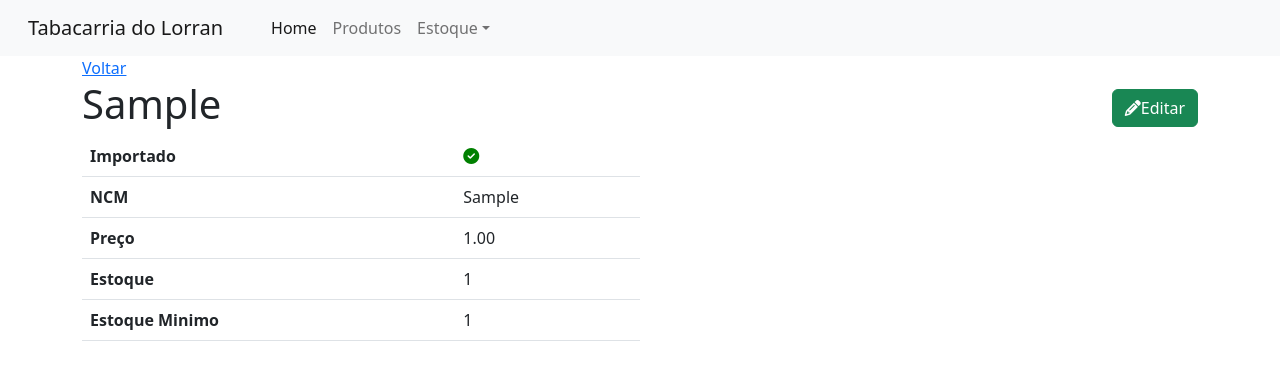
After one commit to SrNotlew/TabacariaLorran, a Django app: page /produto/1/ in a window 1280 px wide. The commit adds this page. Shown: the top 380 px of the page. Run offline with Django 4.2, Linux system fonts and the light colour scheme; tables that the repository leaves empty hold one stand-in row (values such as "Sample post"); some libraries are stand-ins or nearby versions.

Commit message:
Produtos: lista detalhes de produtos. Close #11

```diff
--- a/core/templates/base.html
+++ b/core/templates/base.html
@@ -16,7 +16,17 @@
     <!-- Bootstrap CSS -->
     <link rel="stylesheet" href="https://cdn.jsdelivr.net/npm/bootstrap@5.2.2/dist/css/bootstrap.rtl.min.css" integrity="sha384-7mQhpDl5nRA5nY9lr8F1st2NbIly/8WqhjTp+0oFxEA/QUuvlbF6M1KXezGBh3Nb" crossorigin="anonymous">
 
-    {% block css %} {% endblock css %}
+    {% block css %}
+    <style>
+        .ok{
+            color: green;
+        }
+
+        .no{
+            color: red;
+        }
+    </style>
+    {% endblock css %}
 </head>
 <body>
 {% include "includes/nav.html" %}
--- a/core/templates/includes/nav.html
+++ b/core/templates/includes/nav.html
@@ -1,16 +1,16 @@
 <nav class="navbar navbar-expand-lg bg-light">
     <div class="container-fluid">
-      <a class="navbar-brand" href="#">Tabacarria do Lorran</a>
+      <a class="navbar-brand" href="{% url 'core:index'%}">Tabacarria do Lorran</a>
       <button class="navbar-toggler" type="button" data-bs-toggle="collapse" data-bs-target="#navbarSupportedContent" aria-controls="navbarSupportedContent" aria-expanded="false" aria-label="Toggle navigation">
         <span class="navbar-toggler-icon"></span>
       </button>
       <div class="collapse navbar-collapse" id="navbarSupportedContent">
         <ul class="navbar-nav mb-2 mb-lg-0">
           <li class="nav-item">
-            <a class="nav-link active" aria-current="page" href="#">Home</a>
+            <a class="nav-link active" aria-current="page" href="{% url 'core:index' %}">Home</a>
           </li>
           <li class="nav-item">
-            <a class="nav-link" href="#">Produtos</a>
+            <a class="nav-link" href=" {% url 'produto:produtos_list' %}">Produtos</a>
           </li>
           <li class="nav-item dropdown">
             <a class="nav-link dropdown-toggle" href="#" role="button" data-bs-toggle="dropdown" aria-expanded="false">
--- a/produto/models.py
+++ b/produto/models.py
@@ -2,6 +2,7 @@ from email.policy import default
 from enum import unique
 from unittest.util import _MAX_LENGTH
 from django.db import models
+from django.urls import reverse_lazy
 
 # Create your models here.
 
@@ -19,3 +20,6 @@ class Produto(models.Model):
 
     def __str__(self) -> str:
         return self.produto
+
+    def get_absolute_url(self):
+        return reverse_lazy('produto:produto_detail', kwargs={'pk': self.pk})
--- /dev/null
+++ b/produto/templates/produtos_detail.html
@@ -0,0 +1,47 @@
+{% extends "base.html" %}
+
+{% block content %}
+
+    <a class="right" href="{% url 'produto:produtos_list' %}">Voltar</a>
+    <h1 class="d-flex justify-content-between"> {{object}}
+        <span>
+            <a href="">
+                <button type="button" class="btn btn-success">
+                    <span class="fa fa-pencil"></span>Editar
+                </button>
+            </a>
+        </span>
+    </h1>
+    <div class="col-sm-6">
+        <table class="table table-user-information">
+            <tbody>
+                <tr>
+                    <th class="text-right">Importado</th>
+                    <td>
+                        {% if object.importado %}
+                            <i class="fa fa-check-circle ok"></i>
+                        {% else %}
+                            <i class="fa fa-minus-circle no"></i>
+                        {% endif %}
+                    </td>
+                </tr>
+                <tr>
+                    <th class="text-right">NCM</th>
+                    <td>{{ object.ncm}}</td>
+                </tr>
+                <tr>
+                    <th class="text-right">Preço</th>
+                    <td>{{ object.preco}}</td>
+                </tr>
+                <tr>
+                    <th class="text-right">Estoque</th>
+                    <td>{{ object.estoque}}</td>
+                </tr>
+                <tr>
+                    <th class="text-right">Estoque Minimo</th>
+                    <td>{{ object.estoque_minimo}}</td>
+                </tr>
+            </tbody>
+        </table>
+    </div>
+{% endblock content %}
--- a/produto/urls.py
+++ b/produto/urls.py
@@ -5,4 +5,5 @@ app_name = 'produto'
 
 urlpatterns = [
     path('', v.produto_list, name='produtos_list'),
+    path('<int:pk>/', v.produto_detail, name='produto_detail'),
 ]
--- a/produto/views.py
+++ b/produto/views.py
@@ -9,3 +9,9 @@ def produto_list(request):
     objects=Produto.objects.all()
     context={'object_list': objects}
     return render(request,template_name, context)
+
+def produto_detail(request,pk):
+    template_name='produtos_detail.html'
+    obj = Produto.objects.get(pk=pk)
+    context={'object': obj}
+    return render(request,template_name, context)
```
Also changed, not shown: produto/templates/produtos_list.html (+3 -13 lines).
